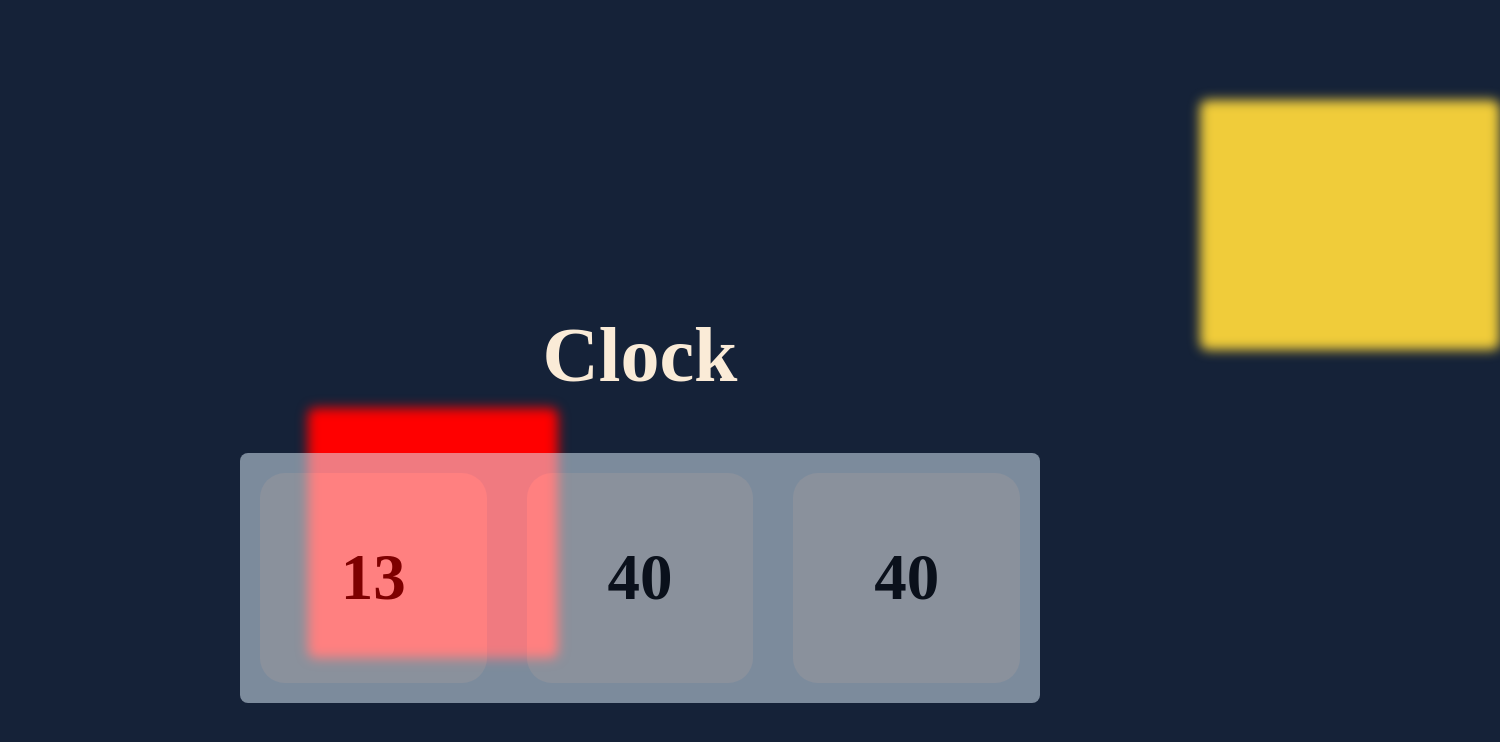
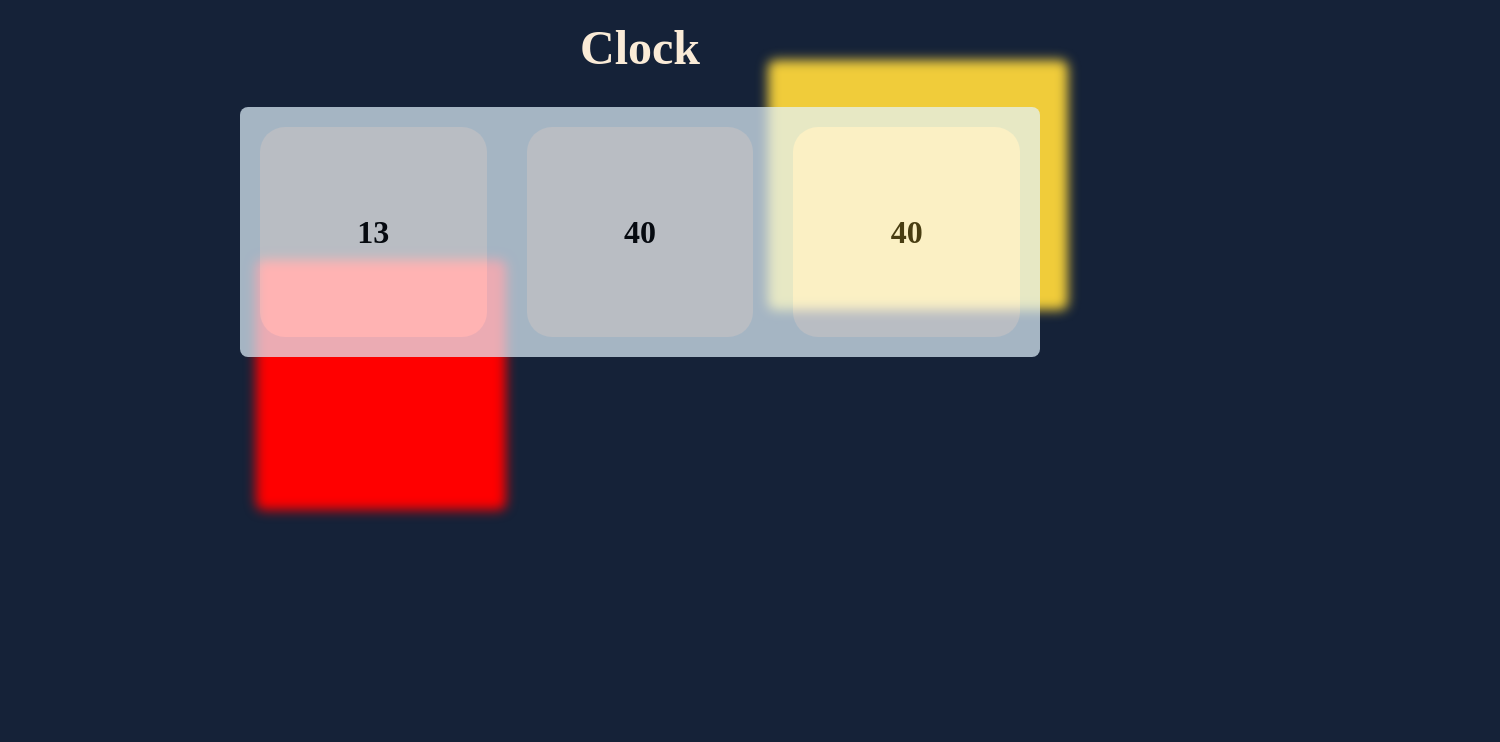
Before and after one commit to LokeshPrudhvi/Clock, a plain HTML site: page index.html in a window 1280 px wide. Shown: the whole page, 1500 px wide, since content can reach past the window. Drawn offline with Linux system fonts and the light colour scheme; a web font is replaced by a local one.

Commit message:
Add files via upload

```diff
--- a/Style.css
+++ b/Style.css
@@ -1,80 +1,65 @@
-body{
+body {
     background-color: #152238;
   }
 
-.red{
-    width: 250px;
+  .red {
+    width: 100%;
+    max-width: 250px;
     height: 250px;
     background-color: red;
     border-radius: 8px;
-    position: relative;
-    left: 300px;
-    top: 400px;
+    margin: 20px auto;
     filter: blur(6px);
+    position: fixed;
+    top: 30%;
+    left:20%;
     z-index: -2;
   }
-.yellow{
-    width: 300px;
+
+  .yellow {
+    width: 100%;
+    max-width: 300px;
     height: 250px;
     background-color: rgb(240, 204, 58);
     border-radius: 8px;
-    position: absolute;
-    left: 1200px;
-    top: 100px;
+    margin: 20px auto;
     filter: blur(6px);
-    z-index: -1;
+    position: fixed;
+    top: 5%;
+    left:60%;
+    z-index: -2;
   }
-.Bg{
-    width: 800px;
+
+  .Bg {
+    width: 100%;
+    max-width: 800px;
     height: 250px;
     background-color: rgb(227, 244, 255);
     border-radius: 8px;
     display: grid;
     grid-template-columns: 1fr 1fr 1fr;
-    margin: auto;
-    opacity: 50%;
-    z-index: 0;
+    margin: 20px auto;
+    opacity: 70%;
   }
-.hrs{
+
+  .hrs,
+  .min,
+  .sec {
     background-color: rgb(255, 255, 255);
     margin: 20px;
     border-radius: 25px;
     font-family: "Glegoo", serif;
     font-weight: 700;
-    font-size: 65px;
+    font-size: 32px;
     display: flex;
     justify-content: center;
     align-items: center;
-    z-index: +1;
   }
-.min{
-    background-color: rgb(255, 255, 255);
-    margin: 20px;
-    border-radius: 25px;
-    font-family: "Glegoo", serif;
-    font-weight: 700;
-    font-size: 65px;
-    display: flex;
-    justify-content: center;
-    align-items: center;
-    z-index: +1;
-}
-.sec{
-    background-color: rgb(255, 255, 255);
-    margin: 20px;
-    border-radius: 25px;
-    font-family: "Glegoo", serif;
-    font-weight: 700;
-    font-size: 65px;
-    display: flex;
-    justify-content: center;
-    align-items: center;
 
-}
-.Clock{
-    font-size: 78px;
+  .Clock {
+    font-size: 48px;
     font-family: "Glegoo";
     color: antiquewhite;
-    display: flex;
-    justify-content: center;
+    text-align: center;
+    margin-top: 20px;
   }
--- a/index.html
+++ b/index.html
@@ -3,7 +3,7 @@
 <head>
   <meta charset="UTF-8">
   <meta name="viewport" content="width=device-width, initial-scale=1.0">
-  <title>Bootstrap Landing Page</title>
+  <title>Clock</title>
   <link rel="stylesheet" href="Style.css">
   <link rel="preconnect" href="https://fonts.googleapis.com">
   <link rel="preconnect" href="https://fonts.gstatic.com" crossorigin>
```
Lines whose indentation alone changed are shown as unchanged.
